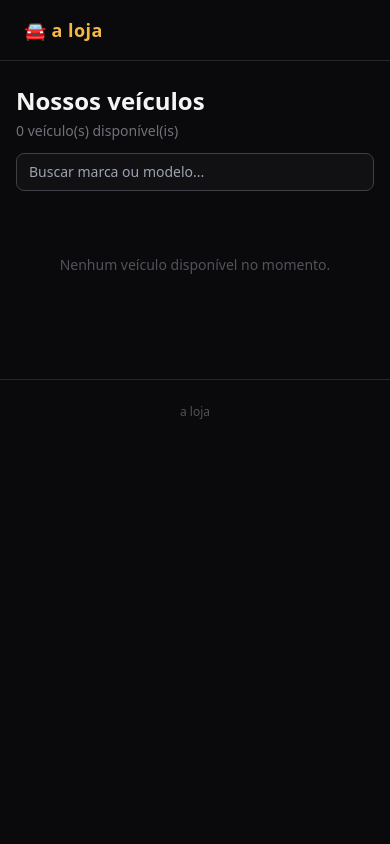
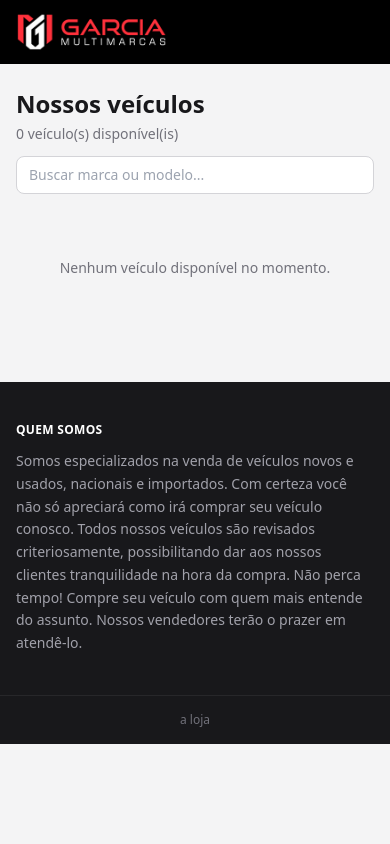
Before and after one commit to fernandohmoribe/CarIA, a FastAPI app: page /veiculos in a window 390 px wide. Run offline with FastAPI, Linux system fonts and the light colour scheme; some libraries are stand-ins or nearby versions.

Commit message:
feat: catálogo público com a identidade visual real da Garcia Multimarcas
Troca o tema dark/âmbar genérico pela cara de verdade da loja — peguei
logo, cores (preto/vermelho/branco) e rodapé (Quem Somos/Contato/Endereço)
direto do site real (garciamultimarcasmga.com.br), não é chute.

Adiciona botão de WhatsApp (header + flutuante), grid de specs completo e
selos dos campos estruturados (aceita troca, garantia, etc) na página de
detalhe do veículo — dado que já existia no banco mas não aparecia pro
visitante. Novo mount /static pros assets (logo/favicon).

Co-Authored-By: Claude Sonnet 5 <noreply@anthropic.com>

```diff
--- a/main.py
+++ b/main.py
@@ -64,6 +64,7 @@ app.add_middleware(SessionMiddleware, secret_key=SESSION_SECRET_KEY)
 MEDIA_ROOT = Path(__file__).parent / "media"
 os.makedirs("media", exist_ok=True)
 app.mount("/media", StaticFiles(directory="media"), name="media")
+app.mount("/static", StaticFiles(directory=str(Path(__file__).parent / "static")), name="static")
 
 from admin.routes import router as admin_router  # noqa: E402  (depende do app/middleware acima)
 from public.routes import router as public_router  # noqa: E402  (idem)
--- a/public/routes.py
+++ b/public/routes.py
@@ -21,7 +21,15 @@ from database import (
     get_public_vehicles,
     update_lead,
 )
-from dealership_config import DEALERSHIP_NAME
+from dealership_config import DEALERSHIP_ADDRESS, DEALERSHIP_NAME, DEALERSHIP_PHONE
+
+QUEM_SOMOS = (
+    "Somos especializados na venda de veículos novos e usados, nacionais e importados. Com "
+    "certeza você não só apreciará como irá comprar seu veículo conosco. Todos nossos veículos "
+    "são revisados criteriosamente, possibilitando dar aos nossos clientes tranquilidade na "
+    "hora da compra. Não perca tempo! Compre seu veículo com quem mais entende do assunto. "
+    "Nossos vendedores terão o prazer em atendê-lo."
+)
 
 router = APIRouter()
 templates = Jinja2Templates(directory=str(Path(__file__).parent / "templates"))
@@ -31,9 +39,23 @@ INTEREST_RATE_LIMIT_MAX = 5
 INTEREST_RATE_LIMIT_WINDOW = 60
 INTEREST_RATE_LIMIT_BLOCK = 300
 
+_whatsapp_digits = re.sub(r"\D", "", DEALERSHIP_PHONE)
+WHATSAPP_LINK = f"https://wa.me/55{_whatsapp_digits}" if _whatsapp_digits else None
+
 
 def _client_ip(request: Request) -> str:
     return request.client.host if request.client else "unknown"
+
+
+def _base_context(request: Request) -> dict:
+    return {
+        "request": request,
+        "dealership_name": DEALERSHIP_NAME,
+        "dealership_phone": DEALERSHIP_PHONE,
+        "dealership_address": DEALERSHIP_ADDRESS,
+        "quem_somos": QUEM_SOMOS,
+        "whatsapp_link": WHATSAPP_LINK,
+    }
 
 
 @router.get("/veiculos", response_class=HTMLResponse)
@@ -43,8 +65,7 @@ async def catalog_list(request: Request):
         dealership = get_default_dealership(db)
         vehicles = get_public_vehicles(db, dealership.id if dealership else None)
         return templates.TemplateResponse(
-            "catalog.html",
-            {"request": request, "vehicles": vehicles, "dealership_name": DEALERSHIP_NAME},
+            "catalog.html", {**_base_context(request), "vehicles": vehicles}
         )
     finally:
         db.close()
@@ -59,8 +80,7 @@ async def catalog_detail(request: Request, slug: str):
         if not vehicle:
             return HTMLResponse("Veículo não encontrado.", status_code=404)
         return templates.TemplateResponse(
-            "vehicle_detail.html",
-            {"request": request, "vehicle": vehicle, "dealership_name": DEALERSHIP_NAME, "enviado": False},
+            "vehicle_detail.html", {**_base_context(request), "vehicle": vehicle, "enviado": False}
         )
     finally:
         db.close()
@@ -91,13 +111,7 @@ async def catalog_interesse(request: Request, slug: str):
         if not nome or not phone_number:
             return templates.TemplateResponse(
                 "vehicle_detail.html",
-                {
-                    "request": request,
-                    "vehicle": vehicle,
-                    "dealership_name": DEALERSHIP_NAME,
-                    "enviado": False,
-                    "erro": "Preencha ao menos nome e telefone.",
-                },
+                {**_base_context(request), "vehicle": vehicle, "enviado": False, "erro": "Preencha ao menos nome e telefone."},
                 status_code=400,
             )
 
@@ -118,8 +132,7 @@ async def catalog_interesse(request: Request, slug: str):
         )
 
         return templates.TemplateResponse(
-            "vehicle_detail.html",
-            {"request": request, "vehicle": vehicle, "dealership_name": DEALERSHIP_NAME, "enviado": True},
+            "vehicle_detail.html", {**_base_context(request), "vehicle": vehicle, "enviado": True}
         )
     finally:
         db.close()
--- a/public/templates/base_public.html
+++ b/public/templates/base_public.html
@@ -4,27 +4,64 @@
     <meta charset="UTF-8">
     <meta name="viewport" content="width=device-width, initial-scale=1.0">
     <title>{% block title %}Veículos{% endblock %} — {{ dealership_name }}</title>
+    <link rel="shortcut icon" href="/static/favicon.png">
     <script src="https://cdn.tailwindcss.com"></script>
     <script>
-        tailwind.config = { theme: { extend: { colors: { amber: { 450: '#f5b942' } } } } }
+        tailwind.config = { theme: { extend: { colors: { brand: { DEFAULT: '#ee353e', dark: '#c22029' } } } } }
     </script>
     <style>
-        body { background: #0a0a0c; }
+        body { background: #f4f4f5; }
         ::-webkit-scrollbar { width: 8px; height: 8px; }
-        ::-webkit-scrollbar-thumb { background: #27272a; border-radius: 4px; }
+        ::-webkit-scrollbar-thumb { background: #d4d4d8; border-radius: 4px; }
     </style>
 </head>
-<body class="bg-[#0a0a0c] text-zinc-200 min-h-screen">
-    <header class="border-b border-zinc-800 px-6 py-4">
-        <a href="/veiculos" class="text-lg font-semibold text-amber-450 tracking-wide">🚘 {{ dealership_name }}</a>
+<body class="bg-zinc-100 text-zinc-800 min-h-screen">
+    <header class="bg-black px-4 sm:px-6 py-3">
+        <div class="max-w-7xl mx-auto flex items-center justify-between">
+            <a href="/veiculos"><img src="/static/logo.png" alt="{{ dealership_name }}" class="h-10"></a>
+            {% if whatsapp_link %}
+            <a href="{{ whatsapp_link }}" target="_blank" rel="noopener"
+               class="hidden sm:flex items-center gap-2 bg-brand text-white text-sm font-medium px-4 py-2 rounded-lg hover:bg-brand-dark transition">
+                📞 {{ dealership_phone }}
+            </a>
+            {% endif %}
+        </div>
     </header>
 
     <main class="max-w-7xl mx-auto px-4 sm:px-6 py-6 sm:py-8">
         {% block content %}{% endblock %}
     </main>
 
-    <footer class="border-t border-zinc-800 px-6 py-6 mt-10 text-center text-zinc-600 text-xs">
-        {{ dealership_name }}
+    <footer class="bg-zinc-900 text-zinc-400 mt-10">
+        <div class="max-w-7xl mx-auto px-4 sm:px-6 py-10 grid grid-cols-1 sm:grid-cols-3 gap-8 text-sm">
+            <div>
+                <h3 class="text-white font-semibold text-xs tracking-wide mb-3">QUEM SOMOS</h3>
+                <p class="leading-relaxed text-zinc-400">{{ quem_somos }}</p>
+            </div>
+            {% if dealership_phone %}
+            <div>
+                <h3 class="text-white font-semibold text-xs tracking-wide mb-3">CONTATO</h3>
+                <p>📞 {{ dealership_phone }}</p>
+            </div>
+            {% endif %}
+            {% if dealership_address %}
+            <div>
+                <h3 class="text-white font-semibold text-xs tracking-wide mb-3">ENDEREÇO</h3>
+                <p>{{ dealership_address }}</p>
+            </div>
+            {% endif %}
+        </div>
+        <div class="border-t border-zinc-800 px-6 py-4 text-center text-xs text-zinc-500">
+            {{ dealership_name }}
+        </div>
     </footer>
+
+    {% if whatsapp_link %}
+    <a href="{{ whatsapp_link }}" target="_blank" rel="noopener"
+       class="fixed bottom-5 right-5 bg-[#25D366] text-white rounded-full w-14 h-14 flex items-center justify-center text-2xl shadow-lg hover:brightness-95 transition z-50"
+       aria-label="Falar no WhatsApp">
+        💬
+    </a>
+    {% endif %}
 </body>
 </html>
--- a/public/templates/catalog.html
+++ b/public/templates/catalog.html
@@ -4,29 +4,29 @@
 
 <div class="flex flex-col sm:flex-row sm:items-center sm:justify-between gap-3 mb-6">
     <div>
-        <h1 class="text-2xl font-semibold text-zinc-100">Nossos veículos</h1>
+        <h1 class="text-2xl font-semibold text-zinc-900">Nossos veículos</h1>
         <p class="text-zinc-500 text-sm mt-1">{{ vehicles|length }} veículo(s) disponível(is)</p>
     </div>
     <input id="search" type="text" placeholder="Buscar marca ou modelo..."
-           class="bg-[#111113] border border-zinc-700 rounded-lg px-3 py-2 text-sm w-full sm:w-64 focus:outline-none focus:border-amber-450"
+           class="bg-white border border-zinc-300 rounded-lg px-3 py-2 text-sm w-full sm:w-64 focus:outline-none focus:border-brand"
            onkeyup="filterVehicles(this.value)">
 </div>
 
 <div id="grid" class="grid grid-cols-1 sm:grid-cols-2 lg:grid-cols-3 gap-5">
     {% for v in vehicles %}
-    <a href="/veiculos/{{ v.slug }}" class="vehicle-card block bg-[#111113] border border-zinc-800 rounded-2xl overflow-hidden hover:border-zinc-700 transition"
+    <a href="/veiculos/{{ v.slug }}" class="vehicle-card block bg-white border border-zinc-200 rounded-2xl overflow-hidden shadow-sm hover:shadow-md transition"
        data-search="{{ (v.brand ~ ' ' ~ v.model ~ ' ' ~ (v.version or ''))|lower }}">
         <img src="{{ img_src(v.cover_local_path, v.cover_image_url, 1000, 750) }}" loading="lazy"
-             class="w-full h-44 object-cover bg-zinc-900" alt="{{ v.brand }} {{ v.model }}">
+             class="w-full h-44 object-cover bg-zinc-100" alt="{{ v.brand }} {{ v.model }}">
         <div class="p-4">
-            <h3 class="font-semibold text-zinc-100">{{ v.brand }} {{ v.model }}</h3>
+            <h3 class="font-semibold text-zinc-900">{{ v.brand }} {{ v.model }}</h3>
             <p class="text-zinc-500 text-xs mb-2">{{ v.version or "" }}</p>
-            <p class="text-emerald-400 font-semibold">R$ {{ v.price|brl }}</p>
-            <p class="text-zinc-400 text-xs mt-1">{{ v.year }} · {{ "{:,}".format(v.mileage or 0).replace(",", ".") }} km · {{ v.transmission }}</p>
+            <p class="text-brand font-bold text-lg">R$ {{ v.price|brl }}</p>
+            <p class="text-zinc-500 text-xs mt-1">{{ v.year }} · {{ "{:,}".format(v.mileage or 0).replace(",", ".") }} km · {{ v.transmission }}</p>
         </div>
     </a>
     {% else %}
-    <p class="text-zinc-600 text-sm col-span-full text-center py-10">Nenhum veículo disponível no momento.</p>
+    <p class="text-zinc-500 text-sm col-span-full text-center py-10">Nenhum veículo disponível no momento.</p>
     {% endfor %}
 </div>
 
```
Also changed, not shown: public/templates/vehicle_detail.html (+41 -19 lines), tests/test_public_catalog.py (+11 -0 lines), static/favicon.png (added), static/logo.png (added).
